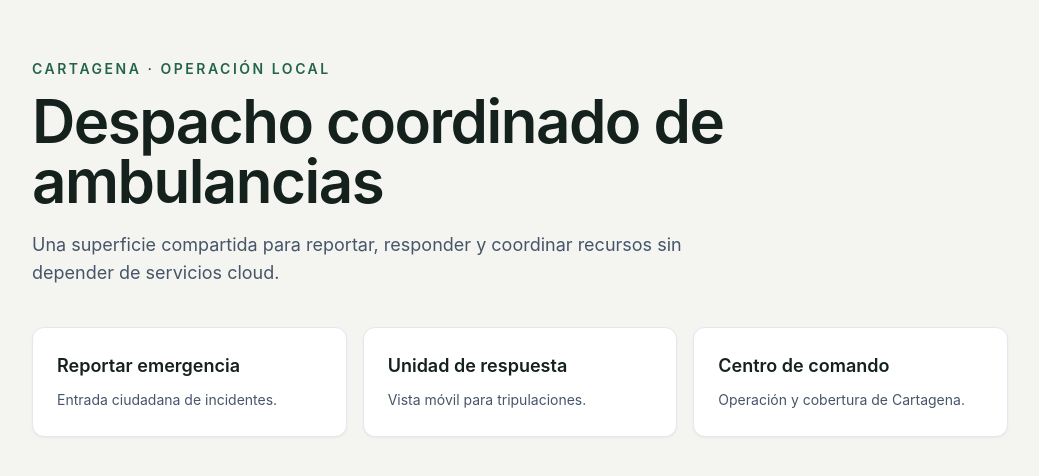
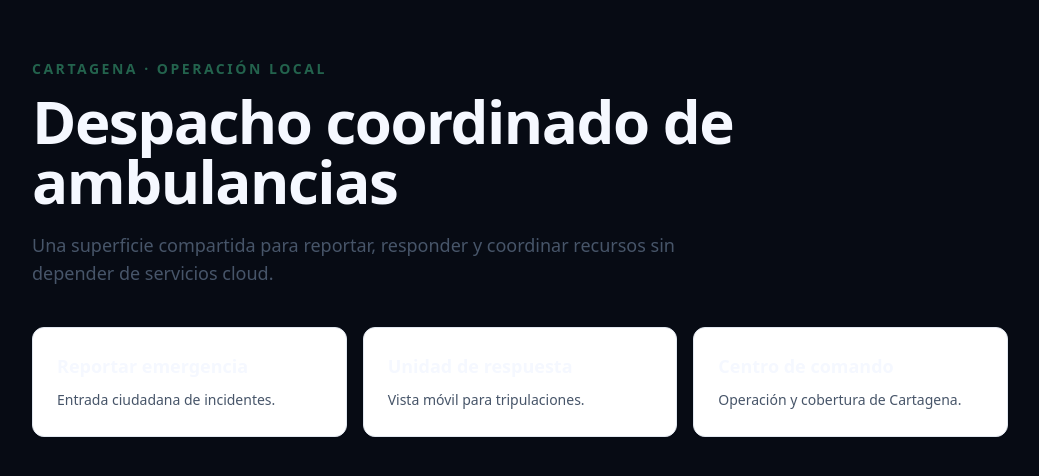
Before and after one commit to toroc07/Hackathon, a Next.js app in the folder apps/web/: page / in a window 1280 px wide. Shown: the part 152-628 px from the top of the page, without its empty margins (120-1159 px from the left). Built offline with nearby package versions, Linux system fonts and the light colour scheme.

Commit message:
auto: globals.css 2026-08-13_11:39:00

```diff
--- a/apps/web/app/globals.css
+++ b/apps/web/app/globals.css
@@ -2,14 +2,152 @@
 @tailwind components;
 @tailwind utilities;
 
+/* ============================================================================
+   SISTEMA DE DISEÑO — app de emergencias, móvil, uso bajo estrés.
+
+   Contexto real de uso, que es lo que manda las decisiones:
+   · una sola mano, a veces temblando
+   · exterior de Cartagena, sol directo sobre la pantalla
+   · de noche, dentro de un vehículo
+   · la persona está asustada y no va a leer instrucciones
+
+   De ahí: contraste alto (no el gris sobre gris de moda), objetivos táctiles
+   grandes, una sola acción principal por pantalla y cero dependencia del color
+   como único portador de significado.
+
+   Tokens SEMÁNTICOS, no colores crudos en los componentes: cambiar la marca o
+   afinar el contraste debe ser una edición aquí, no una cacería por 20 archivos.
+   ========================================================================== */
+
 :root {
-  color-scheme: light;
-  background: #f4f5f1;
-  color: #15211d;
-  font-family: Inter, ui-sans-serif, system-ui, sans-serif;
+  color-scheme: dark;
+
+  /* Superficies. Escala tonal, no negro puro: el negro absoluto sobre OLED
+     produce halos alrededor del texto y cansa en lecturas largas. */
+  --surface-base:      #070b14;
+  --surface-raised:    #0f1626;
+  --surface-overlay:   #16203a;
+  --surface-pressed:   #1d2947;
+
+  /* Texto. Verificado contra --surface-base:
+     primary   ~15.8:1  (AAA)
+     secondary  ~7.9:1  (AAA)
+     muted      ~4.6:1  (AA, solo para texto de apoyo no crítico) */
+  --text-primary:   #f5f8ff;
+  --text-secondary: #aebbd4;
+  --text-muted:     #7286a5;
+
+  /* Emergencia. Es el color de acción, se reserva para eso: si todo grita,
+     nada grita. */
+  --emergency:         #ff4557;
+  --emergency-hover:   #ff6472;
+  --emergency-pressed: #e02b3d;
+  --emergency-soft:    rgba(255, 69, 87, 0.14);
+  --emergency-ring:    rgba(255, 69, 87, 0.30);
+
+  /* Estados. Cada uno se acompaña SIEMPRE de icono o texto: el color por sí
+     solo no comunica (daltonismo, sol directo, pantalla en escala de grises). */
+  --ok:      #34d99a;
+  --ok-soft: rgba(52, 217, 154, 0.14);
+  --warn:      #ffb224;
+  --warn-soft: rgba(255, 178, 36, 0.14);
+  --info:      #4cc4ff;
+  --info-soft: rgba(76, 196, 255, 0.14);
+
+  --border-subtle: rgba(174, 187, 212, 0.14);
+  --border-strong: rgba(174, 187, 212, 0.28);
+
+  /* Ritmo de 4/8px. */
+  --space-1: 4px;  --space-2: 8px;  --space-3: 12px; --space-4: 16px;
+  --space-5: 24px; --space-6: 32px; --space-7: 48px;
+
+  --radius-sm: 10px; --radius-md: 16px; --radius-lg: 22px; --radius-full: 999px;
+
+  /* Movimiento: un solo vocabulario para toda la app. */
+  --motion-fast:   140ms;
+  --motion-base:   220ms;
+  --motion-enter:  cubic-bezier(0.16, 1, 0.3, 1);   /* ease-out */
+  --motion-exit:   cubic-bezier(0.4, 0, 1, 1);      /* ease-in  */
+
+  /* Objetivos táctiles. 44px es el mínimo de Apple y asume que estás quieto;
+     aquí la persona puede estar en movimiento, así que subimos el piso. */
+  --touch-min:     48px;
+  --touch-comfort: 64px;
+
+  --font-sans: system-ui, -apple-system, 'Segoe UI', Roboto, sans-serif;
+}
+
+html {
+  /* Elimina el retardo de 300ms al tocar sin desactivar el zoom del sistema:
+     bloquear pinch-zoom en una app de emergencias es inaceptable — hay quien
+     necesita ampliar para leer. */
+  touch-action: manipulation;
+  -webkit-text-size-adjust: 100%;
 }
 
 body {
-  min-height: 100vh;
   margin: 0;
+  min-height: 100dvh;
+  background: var(--surface-base);
+  color: var(--text-primary);
+  font-family: var(--font-sans);
+  font-size: 16px;          /* nunca por debajo: iOS hace zoom al enfocar inputs */
+  line-height: 1.55;
+  /* Sin rebote elástico: en el seguimiento en vivo confunde con un gesto. */
+  overscroll-behavior-y: none;
 }
+
+/* Safe areas: el CTA principal vive abajo, justo donde está la barra de
+   gestos y el notch inferior. Sin esto, el botón de enviar queda debajo del
+   indicador de home en iPhone. */
+.safe-top    { padding-top:    max(var(--space-5), env(safe-area-inset-top)); }
+.safe-bottom { padding-bottom: max(var(--space-5), env(safe-area-inset-bottom)); }
+.safe-x {
+  padding-left:  max(var(--space-5), env(safe-area-inset-left));
+  padding-right: max(var(--space-5), env(safe-area-inset-right));
+}
+
+/* Foco visible SIEMPRE. Quitar el anillo de foco es la forma más rápida de
+   dejar la app inutilizable con teclado o switch control. */
+:focus-visible {
+  outline: 3px solid var(--info);
+  outline-offset: 3px;
+  border-radius: var(--radius-sm);
+}
+
+/* Cifras tabulares en contadores y ETA: sin esto el ancho baila a cada
+   segundo y el layout tiembla. */
+.tnum { font-variant-numeric: tabular-nums; }
+
+/* Realimentación de pulsación sin mover el layout de alrededor. */
+.pressable { transition: transform var(--motion-fast) var(--motion-exit),
+                         background-color var(--motion-fast) var(--motion-exit); }
+.pressable:active { transform: scale(0.97); }
+
+@keyframes pulse-ring {
+  0%, 100% { transform: scale(1);    opacity: 0.55; }
+  50%      { transform: scale(1.18); opacity: 0.25; }
+}
+.animate-pulse-ring { animation: pulse-ring 2s var(--motion-enter) infinite; }
+
+/* Respeta la preferencia del sistema. Personas con trastornos vestibulares o
+   migraña pueden marearse con movimiento; y aquí ya están bajo estrés. */
+@media (prefers-reduced-motion: reduce) {
+  *, *::before, *::after {
+    animation-duration: 0.01ms !important;
+    animation-iteration-count: 1 !important;
+    transition-duration: 0.01ms !important;
+    scroll-behavior: auto !important;
+  }
+}
+
+/* Sol directo: en alto contraste subimos bordes y apagamos superficies
+   intermedias que se vuelven invisibles al aire libre. */
+@media (prefers-contrast: more) {
+  :root {
+    --text-secondary: #d6e0f2;
+    --text-muted:     #aebbd4;
+    --border-subtle:  rgba(174, 187, 212, 0.34);
+    --border-strong:  rgba(174, 187, 212, 0.55);
+  }
+}
```
